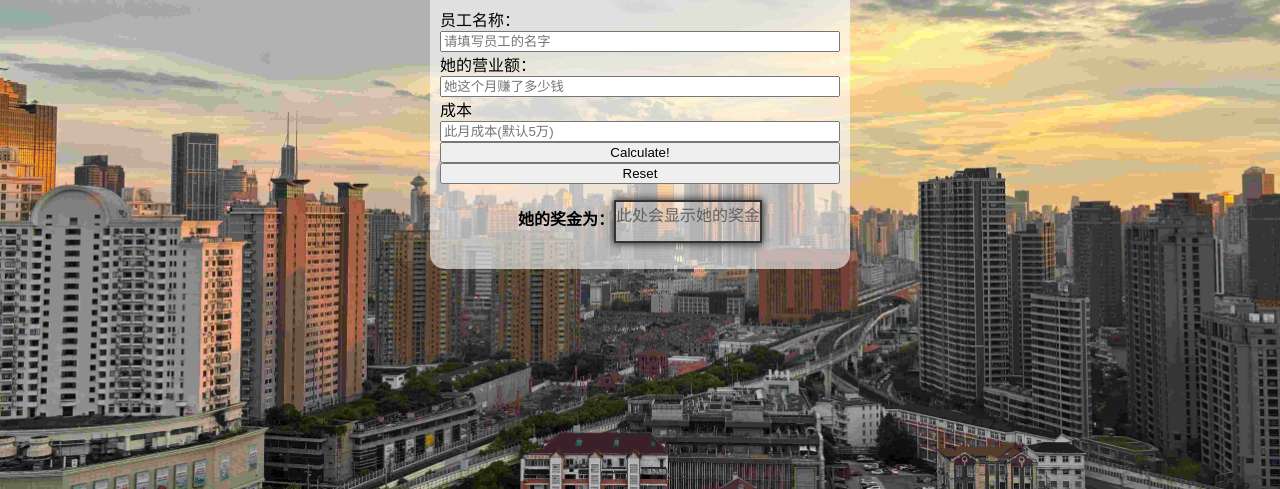
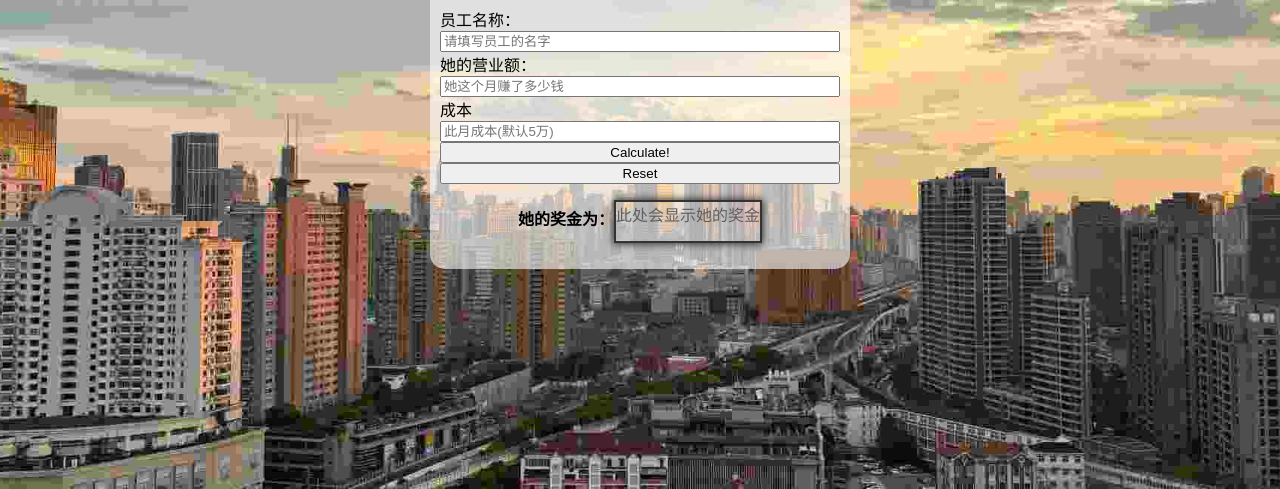
Before and after one commit to Adamy8/bonus-cal, a plain HTML site: page index.html in a window 1280 px wide. Shown: the part 311-800 px from the top of the page. Drawn offline with Linux system fonts and the light colour scheme.

Commit message:
background min

```diff
--- a/styles.css
+++ b/styles.css
@@ -5,7 +5,7 @@ body {
     align-items: center;
     height: 100vh;
     margin: 0;
-    background-image: url("images/scenery.jpg");
+    background-image: url("images/scenery_min.jpg");
     background-size: cover;
     background-position: center;
     background-repeat: no-repeat;
```
Also changed, not shown: images/scenery_min.jpg (added), 1 other file.
